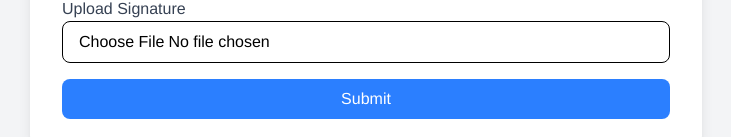
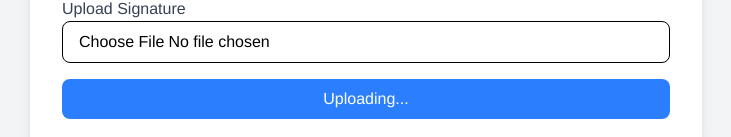
Before and after one commit to MITHU9/student-card-print, a React (Vite) app in the folder frontend/: page /update-info/1 in a window 1280 px wide. Shown: the part 647-784 px from the top of the page, without its empty margins (274-1005 px from the left). Built offline with nearby package versions, Linux system fonts and the light colour scheme; no server answers.

Commit message:
add loading state and new field

```diff
--- a/frontend/src/pages/UpdatePage.jsx
+++ b/frontend/src/pages/UpdatePage.jsx
@@ -1,12 +1,16 @@
 import { useEffect, useState } from "react";
 import { useParams } from "react-router-dom";
+
 const imageHostingApi = `https://api.imgbb.com/1/upload?key=4276e99e16c8c70522c44d4e9b5eb595`;
 
 const UpdatePage = () => {
   const { id } = useParams();
+  const [flag, setFlag] = useState(false);
   const [student, setStudent] = useState({});
   const [signature, setSignature] = useState(null);
   const [imageError, setImageError] = useState("");
+
+  const [loading, setLoading] = useState(true);
 
   // Fetch student data
   useEffect(() => {
@@ -14,11 +18,12 @@ const UpdatePage = () => {
       .then((res) => res.json())
       .then((data) => {
         setStudent(data);
+        setLoading(false);
       })
       .catch((err) => {
         console.log(err);
       });
-  }, [id]);
+  }, [id, flag]);
 
   const handleChange = (e) => {
     const file = e.target.files[0];
@@ -47,7 +52,7 @@ const UpdatePage = () => {
   };
 
   const handleClick = async () => {
-    console.log("Signature file:", signature);
+    setLoading(true);
     if (!signature) {
       alert("Please upload a valid signature image.");
       return;
@@ -55,7 +60,7 @@ const UpdatePage = () => {
 
     const formData = new FormData();
     formData.append("image", signature);
-    console.log("Form Data:", formData);
+    //console.log("Form Data:", formData);
 
     try {
       const uploadResponse = await fetch(imageHostingApi, {
@@ -81,9 +86,11 @@ const UpdatePage = () => {
           }
         );
 
-        const result = await updateResponse.json();
+        await updateResponse.json();
 
         if (updateResponse.ok) {
+          setFlag(true);
+          setLoading(false);
           alert("Signature uploaded and updated successfully!");
         } else {
           alert("Failed to update signature. Please try again.");
@@ -96,6 +103,12 @@ const UpdatePage = () => {
       alert("An error occurred while uploading the signature.");
     }
   };
+
+  if (!loading && !student) {
+    return <h1>Loading...</h1>;
+  }
+
+  console.log("Student:", student.can_update);
 
   return (
     <div className="flex items-center justify-center min-h-screen bg-gray-100">
@@ -217,10 +230,11 @@ const UpdatePage = () => {
           <div className="col-span-2">
             <button
               type="button"
+              disabled={!student?.can_update && student?.can_update === false}
               onClick={handleClick}
-              className="w-full bg-blue-500 text-white py-2 rounded-lg hover:bg-blue-600 transition"
+              className="w-full bg-blue-500 text-white py-2 rounded-lg disabled:opacity-20 disabled:cursor-not-allowed hover:bg-blue-600 transition"
             >
-              Submit
+              {loading ? "Uploading..." : "Upload Signature"}
             </button>
           </div>
         </div>
```
Also changed, not shown: 1 other file (tests, documents, lock files or other folders).
